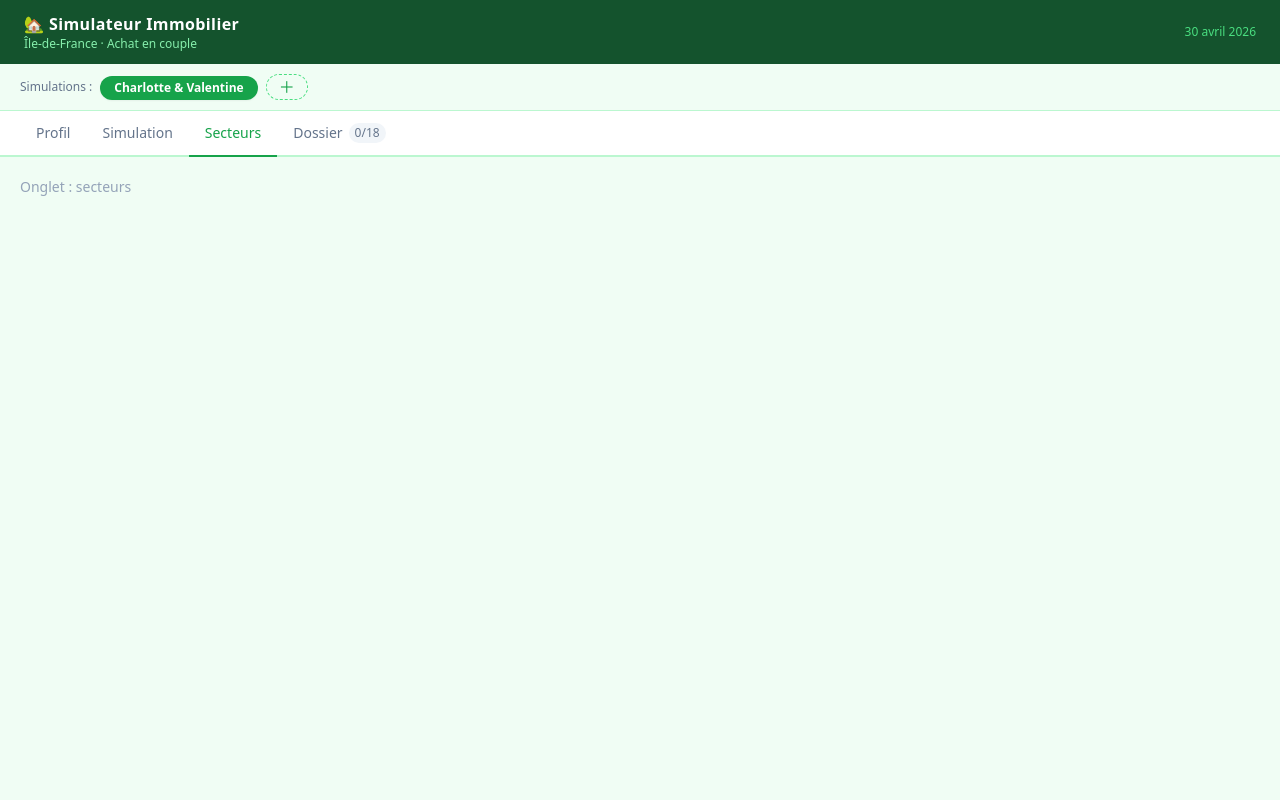
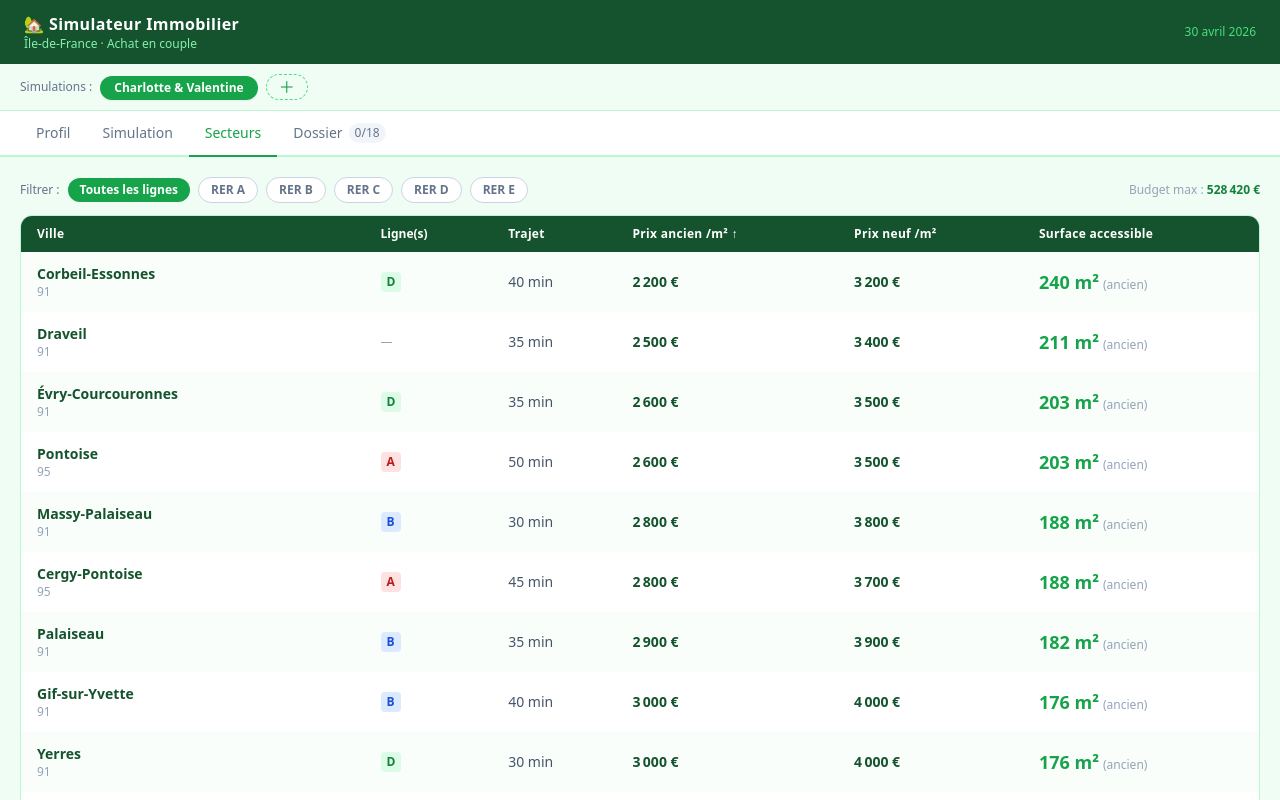
Before and after one commit to ValentineMorgant/simulateur-immo, a React (Vite) app: page / in a window 1280 px wide. Both pictures are taken after a click on the button "Secteurs". Shown: the top 800 px of the page. Built offline with nearby package versions, Linux system fonts and the light colour scheme.

Commit message:
feat: add SecteursTab with filterable sortable cities table

```diff
--- a/src/App.tsx
+++ b/src/App.tsx
@@ -5,6 +5,7 @@ import { SimulationBar } from './components/SimulationBar'
 import { SectionTabs } from './components/SectionTabs'
 import { ProfilTab } from './components/tabs/ProfilTab'
 import { SimulationTab } from './components/tabs/SimulationTab'
+import { SecteursTab } from './components/tabs/SecteursTab'
 
 type Section = 'profil' | 'simulation' | 'secteurs' | 'dossier'
 
@@ -19,9 +20,8 @@ export default function App() {
       <main className="flex-1 p-5">
         {section === 'profil'     && <ProfilTab />}
         {section === 'simulation' && <SimulationTab />}
-        {(section === 'secteurs' || section === 'dossier') && (
-          <p className="text-slate-400 text-sm">Onglet : {section}</p>
-        )}
+        {section === 'secteurs'   && <SecteursTab />}
+        {section === 'dossier'    && <p className="text-slate-400 text-sm">Onglet : {section}</p>}
       </main>
     </div>
   )
--- /dev/null
+++ b/src/components/tabs/SecteursTab.tsx
@@ -0,0 +1,124 @@
+// src/components/tabs/SecteursTab.tsx
+import { useState, useMemo } from 'react'
+import { useSimulation } from '../../context/SimulationContext'
+import { calculer } from '../../utils/calculs'
+import { SECTEURS } from '../../data/secteurs'
+
+type SortKey = 'ville' | 'trajetMin' | 'prixAncien' | 'prixNeuf' | 'surfaceAncien'
+type Filter = 'all' | 'A' | 'B' | 'C' | 'D' | 'E'
+
+const LINE_COLORS: Record<string, string> = {
+  A: 'bg-red-100 text-red-700',
+  B: 'bg-blue-100 text-blue-700',
+  C: 'bg-yellow-100 text-yellow-800',
+  D: 'bg-green-100 text-green-700',
+  E: 'bg-purple-100 text-purple-700',
+}
+
+export function SecteursTab() {
+  const { active } = useSimulation()
+  const r = calculer(active)
+  const [filter, setFilter] = useState<Filter>('all')
+  const [sortKey, setSortKey] = useState<SortKey>('prixAncien')
+  const [sortAsc, setSortAsc] = useState(true)
+
+  function toggleSort(key: SortKey) {
+    if (sortKey === key) setSortAsc(a => !a)
+    else { setSortKey(key); setSortAsc(true) }
+  }
+
+  const rows = useMemo(() => {
+    const filtered = filter === 'all'
+      ? SECTEURS
+      : SECTEURS.filter(s => s.lignes.includes(filter))
+
+    return [...filtered]
+      .map(s => ({
+        ...s,
+        surfaceAncien: s.prixAncien > 0 ? r.prixMaxBien / s.prixAncien : 0,
+        surfaceNeuf:   s.prixNeuf   > 0 ? r.prixMaxBien / s.prixNeuf   : 0,
+      }))
+      .sort((a, b) => {
+        const va = a[sortKey as keyof typeof a] as number | string
+        const vb = b[sortKey as keyof typeof b] as number | string
+        const cmp = typeof va === 'string' ? (va as string).localeCompare(vb as string) : (va as number) - (vb as number)
+        return sortAsc ? cmp : -cmp
+      })
+  }, [filter, sortKey, sortAsc, r.prixMaxBien])
+
+  function Th({ label, k }: { label: string; k: SortKey }) {
+    return (
+      <th
+        onClick={() => toggleSort(k)}
+        className="px-4 py-2.5 text-left text-xs font-semibold tracking-wide cursor-pointer select-none hover:bg-green-800 transition-colors"
+      >
+        {label} {sortKey === k ? (sortAsc ? '↑' : '↓') : ''}
+      </th>
+    )
+  }
+
+  return (
+    <div className="space-y-3">
+      <div className="flex items-center gap-2 flex-wrap">
+        <span className="text-xs text-slate-500">Filtrer :</span>
+        {(['all', 'A', 'B', 'C', 'D', 'E'] as Filter[]).map(f => (
+          <button
+            key={f}
+            onClick={() => setFilter(f)}
+            className={`rounded-full px-3 py-1 text-xs font-semibold transition-colors ${
+              filter === f ? 'bg-green-600 text-white' : 'bg-white border border-slate-300 text-slate-500 hover:border-green-400'
+            }`}
+          >
+            {f === 'all' ? 'Toutes les lignes' : `RER ${f}`}
+          </button>
+        ))}
+        <span className="ml-auto text-xs text-slate-400">
+          Budget max : <strong className="text-green-700">{Math.round(r.prixMaxBien).toLocaleString('fr-FR')} €</strong>
+        </span>
+      </div>
+
+      <div className="bg-white rounded-xl border border-green-200 overflow-hidden">
+        <table className="w-full text-sm">
+          <thead className="bg-green-900 text-white text-xs">
+            <tr>
+              <Th label="Ville" k="ville" />
+              <th className="px-4 py-2.5 text-left text-xs font-semibold">Ligne(s)</th>
+              <Th label="Trajet" k="trajetMin" />
+              <Th label="Prix ancien /m²" k="prixAncien" />
+              <Th label="Prix neuf /m²" k="prixNeuf" />
+              <Th label="Surface accessible" k="surfaceAncien" />
+            </tr>
+          </thead>
+          <tbody>
+            {rows.map((s, i) => (
+              <tr key={s.ville} className={i % 2 === 0 ? 'bg-green-50/40' : 'bg-white'}>
+                <td className="px-4 py-3">
+                  <p className="font-semibold text-green-900">{s.ville}</p>
+                  <p className="text-xs text-slate-400">{s.departement}</p>
+                </td>
+                <td className="px-4 py-3">
+                  <div className="flex gap-1 flex-wrap">
+                    {s.lignes.length > 0
+                      ? s.lignes.map(l => (
+                          <span key={l} className={`text-xs font-bold rounded px-1.5 py-0.5 ${LINE_COLORS[l] ?? 'bg-slate-100 text-slate-600'}`}>{l}</span>
+                        ))
+                      : <span className="text-xs text-slate-400">—</span>
+                    }
+                  </div>
+                </td>
+                <td className="px-4 py-3 text-slate-600">{s.trajetMin} min</td>
+                <td className="px-4 py-3 font-semibold text-green-900">{s.prixAncien.toLocaleString('fr-FR')} €</td>
+                <td className="px-4 py-3 font-semibold text-green-900">{s.prixNeuf.toLocaleString('fr-FR')} €</td>
+                <td className="px-4 py-3">
+                  <span className="text-lg font-extrabold text-green-600">{Math.floor(s.surfaceAncien)} m²</span>
+                  <span className="text-xs text-slate-400 ml-1">(ancien)</span>
+                </td>
+              </tr>
+            ))}
+          </tbody>
+        </table>
+      </div>
+      <p className="text-xs text-slate-400 text-center">Prix indicatifs 2024-2025. Surface calculée sur le budget max de la simulation active.</p>
+    </div>
+  )
+}
```
